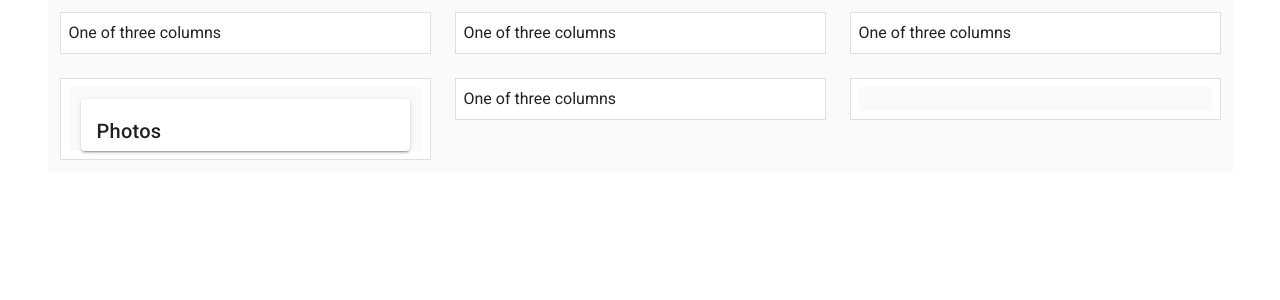
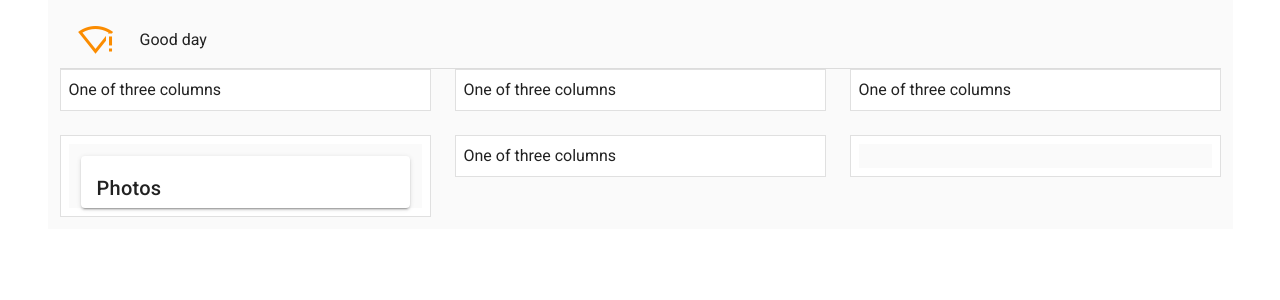
Before and after one commit to carrejoe3/Personal-dashboard, a Vue app in the folder client/: page /#/dashboard in a window 1280 px wide. Shown: the top 300 px of the page. Built offline with nearby package versions, Linux system fonts and the light colour scheme.

Commit message:
added a welcome message component
-it shows an alert icon rather than the user avatar for now

```diff
--- /dev/null
+++ b/client/src/components/WelcomeMessage.vue
@@ -0,0 +1,16 @@
+<template>
+  <v-banner single-line>
+    <v-icon slot="icon" color="warning" size="36">mdi-wifi-strength-alert-outline</v-icon>
+    Good day {{ username }}
+  </v-banner>
+</template>
+
+<script>
+export default {
+  computed: {
+    username () {
+      return this.$store.state.user.username
+    }
+  }
+}
+</script>
--- a/client/src/views/Dashboard.vue
+++ b/client/src/views/Dashboard.vue
@@ -1,5 +1,6 @@
 <template>
   <v-container class="grey lighten-5">
+    <WelcomeMessage />
     <v-row>
       <v-col sm="4">
         <v-card class="pa-2" outlined tile>
@@ -41,12 +42,14 @@
 
 import ClothesModule from '@/components/ClothesModule'
 import PhotosThumbnail from '@/components/PhotosThumbnail'
+import WelcomeMessage from '@/components/WelcomeMessage'
 
 export default {
   data: () => ({}),
   components: {
     ClothesModule,
-    PhotosThumbnail
+    PhotosThumbnail,
+    WelcomeMessage
   }
 }
 </script>
```
